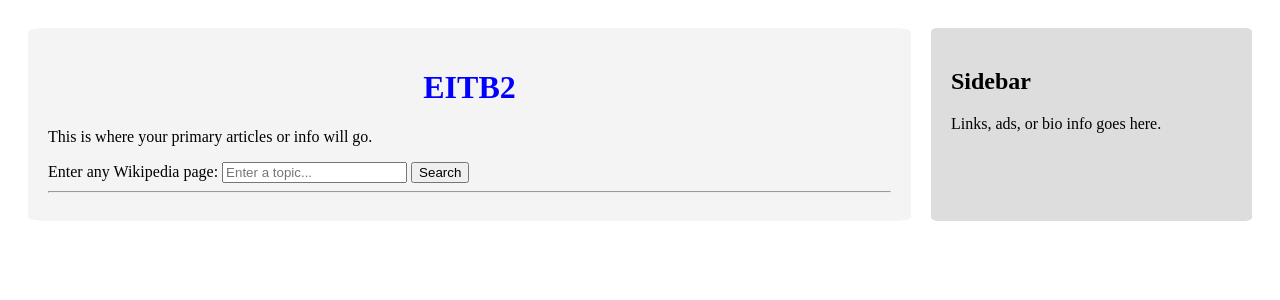
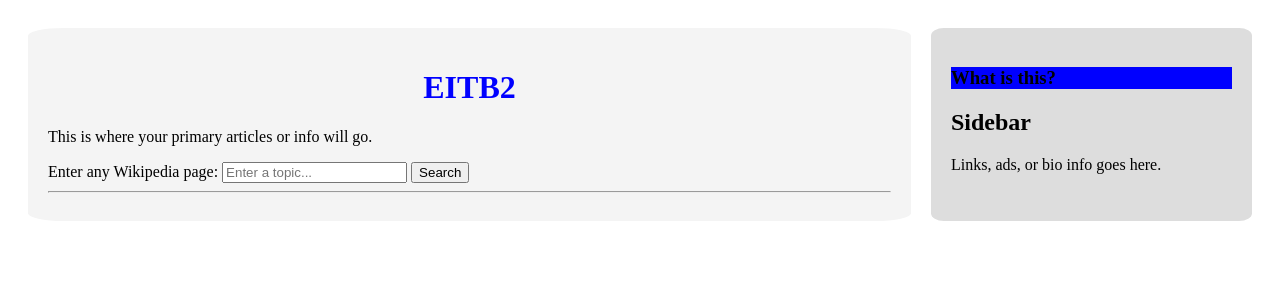
Before and after one commit to bobBillyus/EITB2, a Flask app: page / in a window 1280 px wide. Shown: the top 300 px of the page. Run offline with Flask 3, Linux system fonts and the light colour scheme; parts of the project's set-up code (start-up, migrations or seed data) failed here and were passed over.

Commit message:
titlebar

```diff
--- a/static/css/style.css
+++ b/static/css/style.css
@@ -13,15 +13,15 @@ h1 {
   flex: 3;
   background-color: #f4f4f4;
   padding: 20px;
-  border-radius: 2%;
+  border-radius: 4%;
 }
 
 .sidebar {
   flex: 1; /* Takes up 25% of the width */
   background-color: #ddd;
   padding: 20px;
-  min-width: 200px; /* Prevents it from getting too squished */
-  border-radius: 2%;
+  min-width: 200px;
+  border-radius: 4%;
 }
 
 /* Responsive Design: Stack them on mobile */
@@ -32,5 +32,6 @@ h1 {
 }
 
 .titlebar {
-    color: blue
+    background-color: blue;
+    min-width: 200px;
 }
--- a/templates/index.html
+++ b/templates/index.html
@@ -37,6 +37,9 @@
     </main>
 
     <aside class="sidebar">
+        <div class="titlebar">
+            <h3>What is this?</h3>
+        </div>
         <h2>Sidebar</h2>
         <p>Links, ads, or bio info goes here.</p>
     </aside>
```
